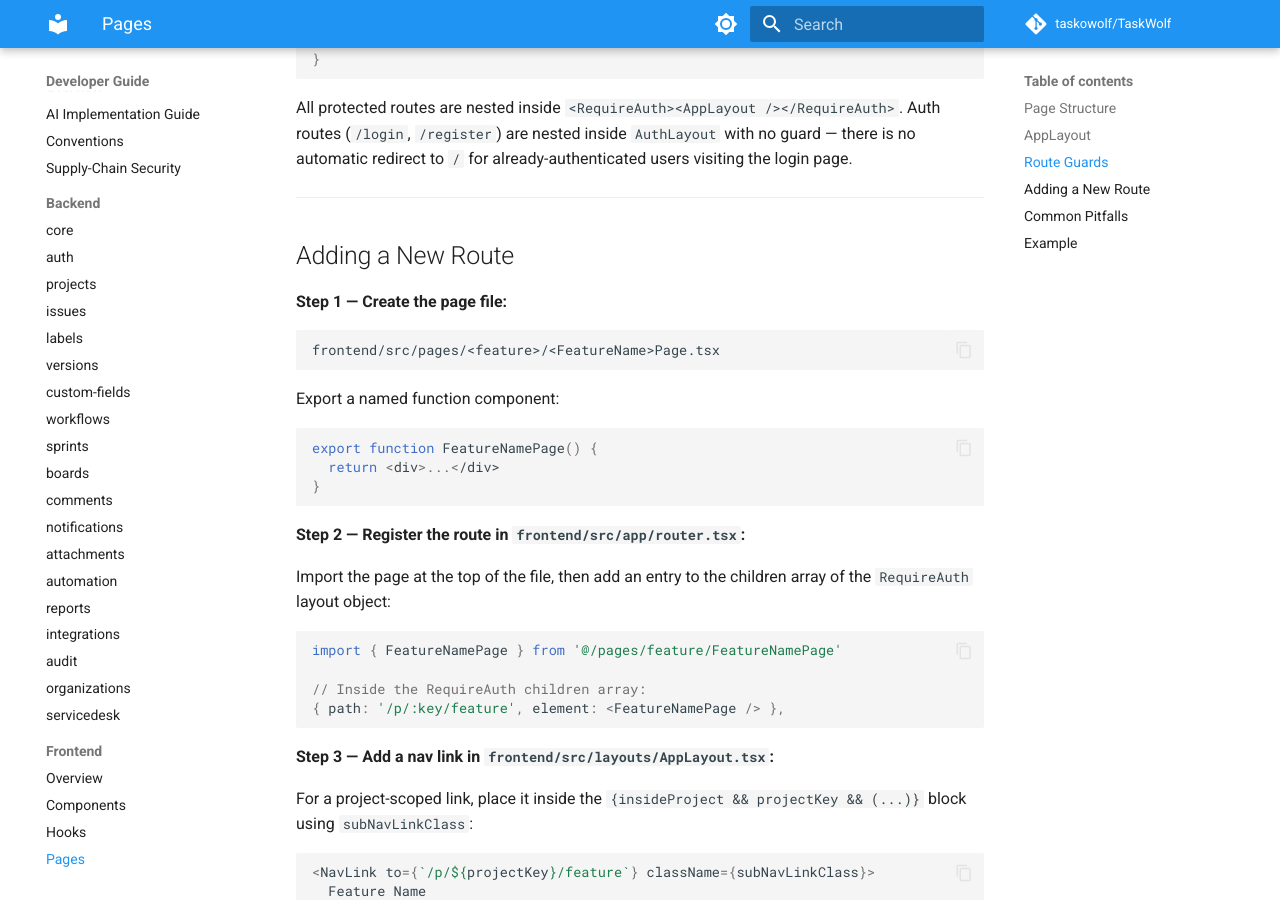
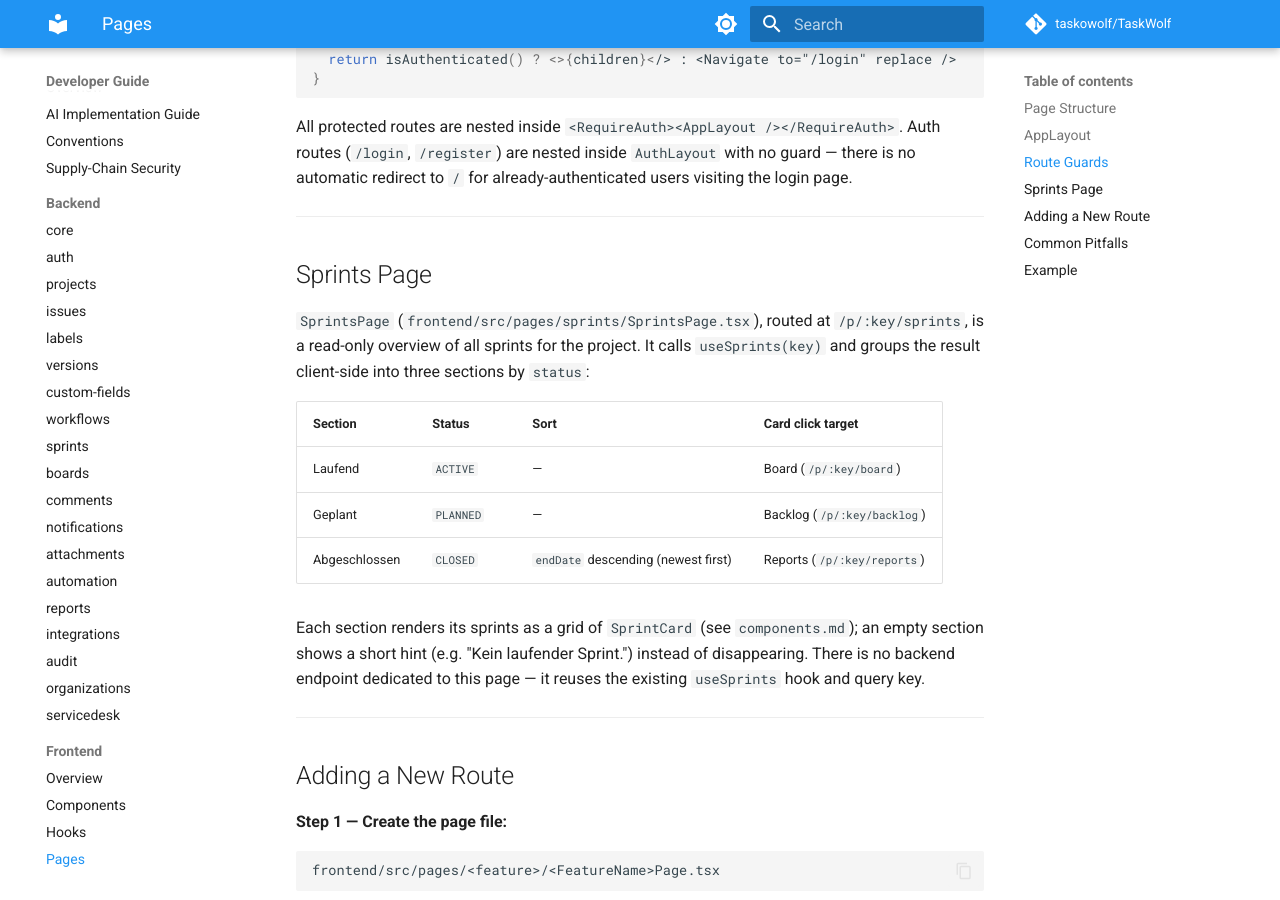
Before and after one commit to WolfTasks/TaskWolf, an MkDocs documentation site: the page built from mkdocs/developer-guide/frontend/pages.md, in a window 1280 px wide and 900 px high, scrolled down 1802 px. Built offline with MkDocs 1.6.1 and Material for MkDocs 9.7.7, drawn with Linux system fonts in a browser that asks for light colours; comment, search, counter and statistics services are not loaded; some of the changed text lies outside the part shown.

Commit message:
docs(frontend): document Sprints page, SprintCard and board/dialog interaction fixes

````diff
--- a/mkdocs/developer-guide/frontend/pages.md
+++ b/mkdocs/developer-guide/frontend/pages.md
@@ -14,6 +14,7 @@ frontend/src/pages/
   issues/                     # IssueListPage, IssueDetailPage
   board/                      # BoardPage
   backlog/                    # BacklogPage
+  sprints/                    # SprintsPage
   project-dashboard/          # ProjectDashboardPage (per-project widget canvas)
   reports/                    # ReportsPage
   notifications/              # NotificationsPage
@@ -45,7 +46,7 @@ frontend/src/pages/
 | Top-level nav | Dashboard (`/`), Projects (`/projects`), Organizations (`/orgs`) |
 | Admin section | Audit Log (`/admin/audit`), Automation (`/admin/automation`); always visible |
 | Project section | Visible only when the URL matches `/p/:key/*`; detected via `useMatch('/p/:key/*')` |
-| Project nav links | Dashboard, Board, Backlog, Issues, Reports, Automation; conditionally adds Service Desk and Incidents when `serviceDeskConfig.enabled` is true |
+| Project nav links | Dashboard, Board, Backlog, Sprints, Issues, Reports, Automation; conditionally adds Service Desk and Incidents when `serviceDeskConfig.enabled` is true |
 | Project settings | API Keys, Webhooks, Integrations, Audit Log, Labels (/p/:key/settings/labels) — shown as a sub-section inside the project section |
 | Footer | `OrgSwitcher`, `NotificationBell`, Logout button |
 | Main content (`<main>`) | `<Outlet />` renders the matched child route; `flex-1 overflow-auto p-8` |
@@ -67,6 +68,20 @@ function RequireAuth({ children }: { children: React.ReactNode }) {
 ```
 
 All protected routes are nested inside `<RequireAuth><AppLayout /></RequireAuth>`. Auth routes (`/login`, `/register`) are nested inside `AuthLayout` with no guard — there is no automatic redirect to `/` for already-authenticated users visiting the login page.
+
+---
+
+## Sprints Page
+
+`SprintsPage` (`frontend/src/pages/sprints/SprintsPage.tsx`), routed at `/p/:key/sprints`, is a read-only overview of all sprints for the project. It calls `useSprints(key)` and groups the result client-side into three sections by `status`:
+
+| Section | Status | Sort | Card click target |
+|---|---|---|---|
+| Laufend | `ACTIVE` | — | Board (`/p/:key/board`) |
+| Geplant | `PLANNED` | — | Backlog (`/p/:key/backlog`) |
+| Abgeschlossen | `CLOSED` | `endDate` descending (newest first) | Reports (`/p/:key/reports`) |
+
+Each section renders its sprints as a grid of `SprintCard` (see `components.md`); an empty section shows a short hint (e.g. "Kein laufender Sprint.") instead of disappearing. There is no backend endpoint dedicated to this page — it reuses the existing `useSprints` hook and query key.
 
 ---
 
````
Also changed, not shown: mkdocs/developer-guide/frontend/components.md (+9 -3 lines).
